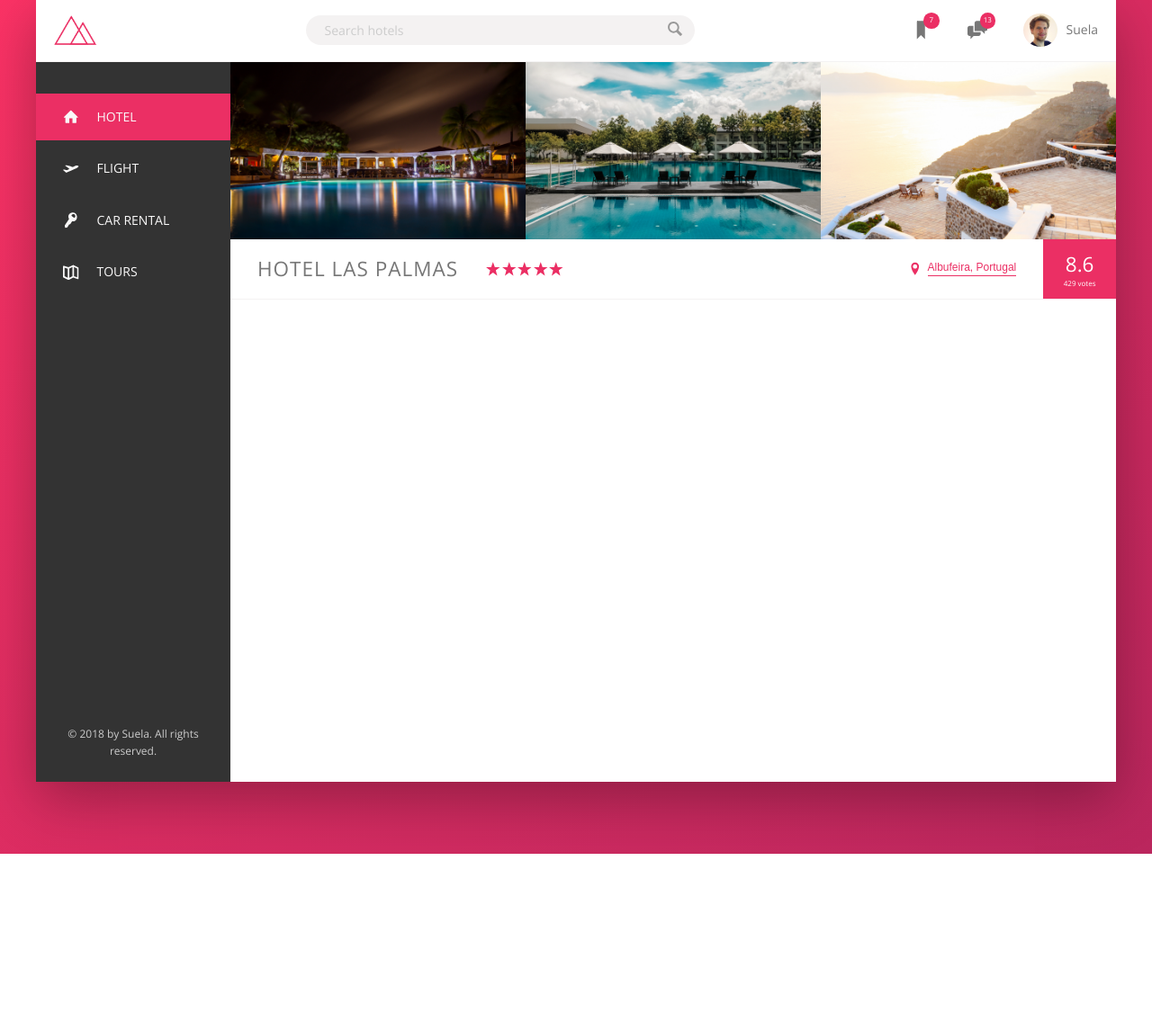
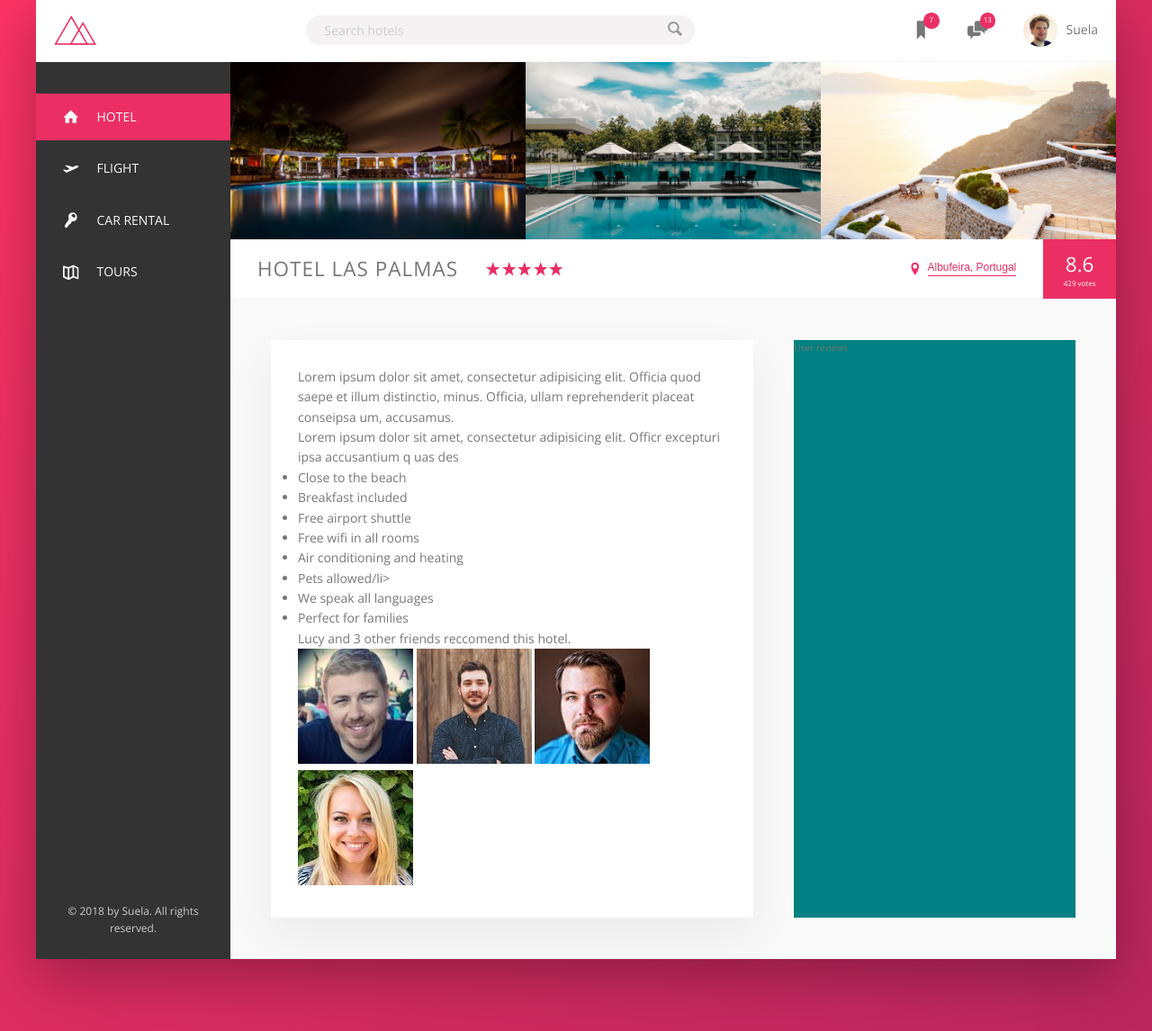
Before and after one commit to huntersfuntime/flexbox, a PHP site: page / in a window 1280 px wide. Shown: the part 81-1227 px from the top of the page at 90% size. Before the commit the page ends 1030 px from the top, so only its background shows below. Run offline with PHP 8.4, Linux system fonts and the light colour scheme.

Commit message:
added friends reccomeneded list

```diff
--- a/css/style.css
+++ b/css/style.css
@@ -9,7 +9,9 @@
   --color-grey-dark-1: #333;
   --color-grey-dark-2: #777;
   --color-grey-dark-3: #999;
-  --shadow-dark: 0 2rem 6rem rgba(0, 0, 0, 0.3); }
+  --shadow-dark: 0 2rem 6rem rgba(0, 0, 0, 0.3);
+  --shadow-light: 0 2rem 5rem rgba(0, 0, 0, 0.06);
+  --line: 1px solid var(--color-grey-light-2); }
 
 * {
   margin: 0;
@@ -258,5 +260,22 @@ body {
 
 .hotel-view {
   background-color: #FFF;
-  flex: 1;
-  height: 80rem; }
+  flex: 1; }
+
+.detail {
+  display: flex;
+  padding: 4.5rem;
+  background-color: var(--color-grey-light-1);
+  border-bottom: var(--line); }
+
+.description {
+  font-size: 1.4rem;
+  background-color: white;
+  box-shadow: var(--shadow-light);
+  padding: 3rem;
+  flex: 0 0 60%;
+  margin-right: 4.5rem; }
+
+.user-reviews {
+  background-color: teal;
+  flex: 1; }
--- a/index.html
+++ b/index.html
@@ -139,6 +139,46 @@
                             <div class="overview__rating-count">429 votes</div>
                         </div>
                     </div>
+
+                    <div class="detail">
+                        <div class="description">
+                            <p class="paragraph">
+                                Lorem ipsum dolor sit amet, consectetur adipisicing elit.
+                                Officia quod saepe et illum distinctio, minus. Officia, ullam
+                                reprehenderit placeat conseipsa um, accusamus.
+                            </p>
+                            <p class="paragraph">
+                                Lorem ipsum dolor sit amet, consectetur adipisicing elit.
+                                Officr excepturi ipsa accusantium q
+                                uas des
+                            </p>
+                            <ul class="list">
+                                <li class="list__item">Close to the beach</li>
+                                <li class="list__item">Breakfast included</li>
+                                <li class="list__item">Free airport shuttle</li>
+                                <li class="list__item">Free wifi in all rooms</li>
+                                <li class="list__item">Air conditioning and heating</li>
+                                <li class="list__item">Pets allowed/li>
+                                <li class="list__item">We speak all languages</li>
+                                <li class="list__item">Perfect for families</li>
+                            </ul>
+                            <div class="reccomend">
+                                <p class="reccomend__count">
+                                    Lucy and 3 other friends reccomend this hotel.
+                                </p>
+                                <div class="reccomend_friends">
+                                    <img src="img/user-3.jpg" alt="Friend 1" class="recommend__photo">
+                                    <img src="img/user-4.jpg" alt="Friend 2" class="recommend__photo">
+                                    <img src="img/user-5.jpg" alt="Friend 3" class="recommend__photo">
+                                    <img src="img/user-6.jpg" alt="Friend 4" class="recommend__photo">
+                                </div>
+                            </div>
+                        </div>
+
+                        <div class="user-reviews">
+                            User reviews
+                        </div>
+                    </div>
                 </main>
             </div>
         </div>
--- a/sass/_base.scss
+++ b/sass/_base.scss
@@ -14,6 +14,11 @@
     --color-grey-dark-3: #999;
 
     --shadow-dark: 0 2rem 6rem rgba(0,0,0,.3);
+    --shadow-light: 0 2rem 5rem rgba(0,0,0,.06);
+
+     --line: 1px solid var(--color-grey-light-2);
+
+
 }
 
 * {
--- a/sass/_layout.scss
+++ b/sass/_layout.scss
@@ -33,7 +33,26 @@
     background-color: #FFF;
     flex: 1;
 
-    //test
-    height: 80rem;
+}
+
+.detail {
+    display: flex;
+    padding: 4.5rem;
+    background-color: var(--color-grey-light-1);
+    border-bottom: var(--line);
 
 }
+
+.description {
+    font-size: 1.4rem;
+    background-color: white;
+    box-shadow: var(--shadow-light);
+    padding: 3rem;
+    flex: 0 0 60%;
+    margin-right: 4.5rem;
+}
+
+.user-reviews {
+    background-color: teal;
+    flex: 1;
+}
```
